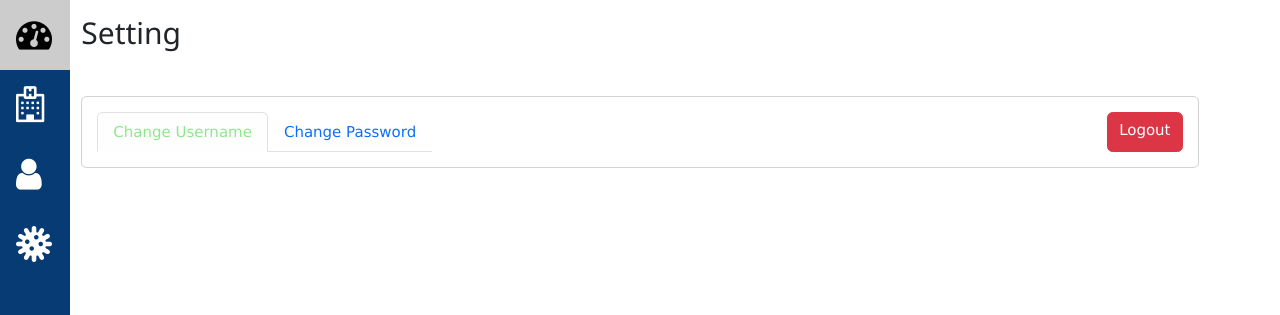
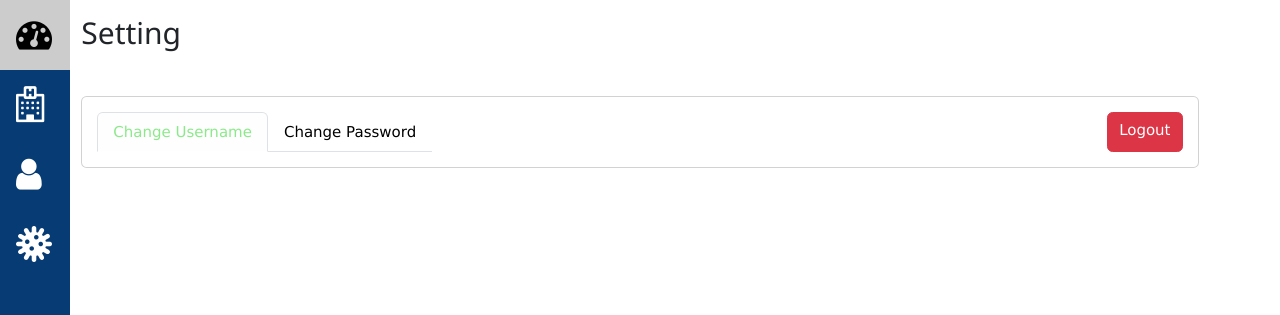
Before and after one commit to umer6418129/VACCO, a PHP site: page /manage.php in a window 1280 px wide. Shown: the top 315 px of the page. Run offline with PHP 8.4, Linux system fonts and the light colour scheme; a user stored in the database is signed in; some libraries are stand-ins or nearby versions.

Commit message:
Signed-off-by: umer <md.farooq.ansari8959149@gmail.com>

```diff
--- a/db/vaccination.sql
+++ b/db/vaccination.sql
@@ -3,7 +3,7 @@
 -- https://www.phpmyadmin.net/
 --
 -- Host: 127.0.0.1
--- Generation Time: Sep 06, 2023 at 11:11 PM
+-- Generation Time: Sep 07, 2023 at 11:20 PM
 -- Server version: 10.4.28-MariaDB
 -- PHP Version: 8.2.4
 
@@ -68,7 +68,7 @@
 --
 
 INSERT INTO `super_admin` (`id`, `username`, `password_hash`, `create_at`) VALUES
-(1, 'Admin@vaccine', 'Admin@vaccine564', '2023-09-06 00:00:00');
+(1, 'Admin@vaccine', 'Admin@123', '2023-09-06 00:00:00');
 
 --
 -- Indexes for dumped tables
--- a/superAdmin/manage.php
+++ b/superAdmin/manage.php
@@ -54,13 +54,12 @@
 
                     <div class="card-body">
                         <div class="d-flex justify-content-between">
-                            <!-- Empty div to push the button to the right -->
                             <ul class="nav nav-tabs" id="myTab" role="tablist">
                                 <li class="nav-item" role="presentation">
-                                    <button class="nav-link active" id="username-tab" data-bs-toggle="tab" data-bs-target="#username" type="button" role="tab" aria-controls="username" aria-selected="true">Change Username</button>
+                                    <button class="nav-link text-black active" id="username-tab" data-bs-toggle="tab" data-bs-target="#username" type="button" role="tab" aria-controls="username" aria-selected="true">Change Username</button>
                                 </li>
                                 <li class="nav-item" role="presentation">
-                                    <button class="nav-link" id="password-tab" data-bs-toggle="tab" data-bs-target="#passwordTab" type="button" role="tab" aria-controls="passwordTab" aria-selected="false">Change Password</button>
+                                    <button class="nav-link text-black" id="password-tab" data-bs-toggle="tab" data-bs-target="#passwordTab" type="button" role="tab" aria-controls="passwordTab" aria-selected="false">Change Password</button>
                                 </li>
                             </ul>
                             <a class="btn btn-danger" href="logout.php">Logout</a>
```
